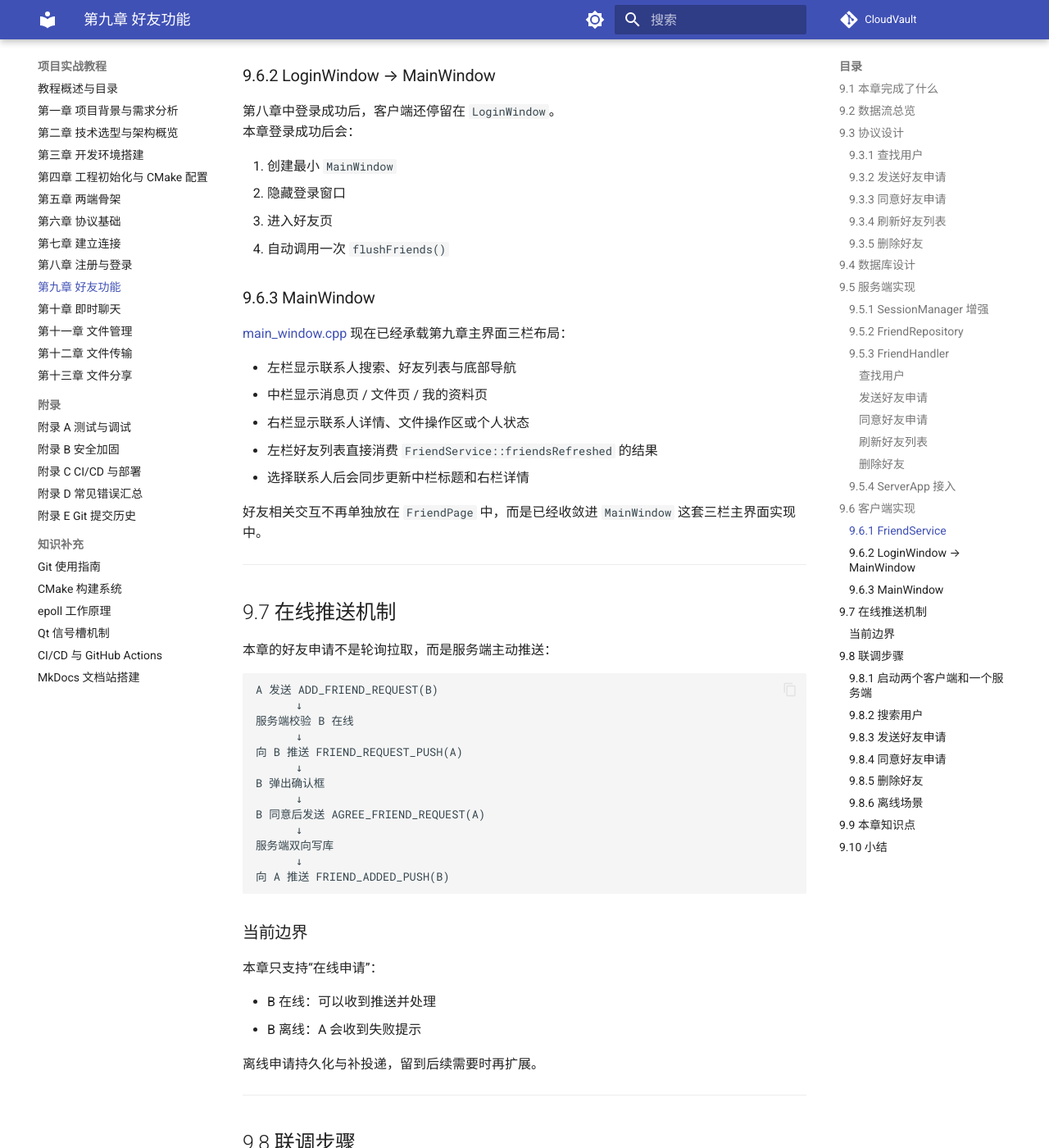
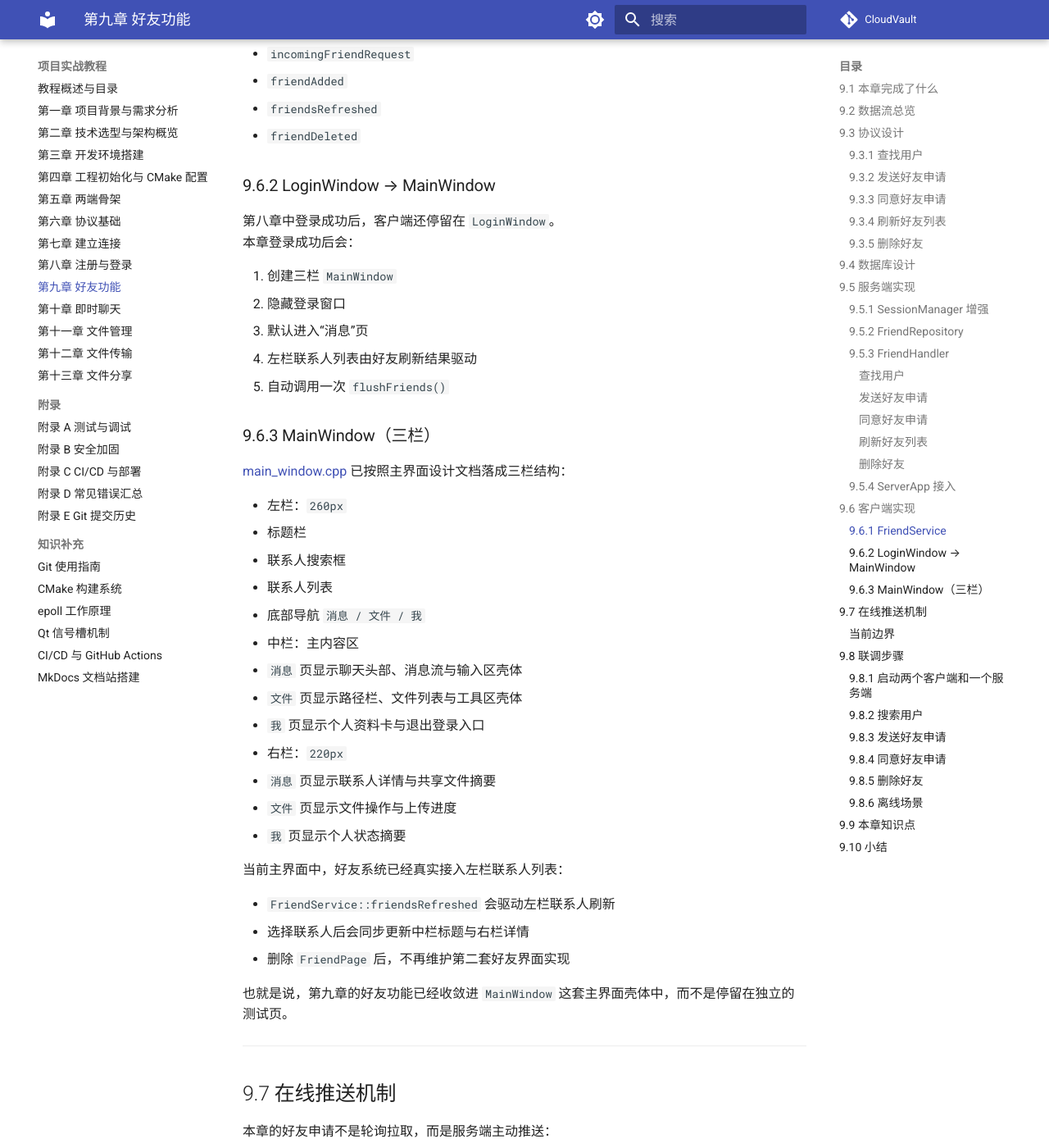
Before and after one commit to lhao4/CloudVault, an MkDocs documentation site: the page built from docs/tutorial/ch09-friend.md, in a window 1280 px wide and 1400 px high, scrolled down 8544 px. Shown: the whole window at 82% size. Built offline with MkDocs 1.6.1 and Material for MkDocs 9.7.7, drawn with Linux system fonts in a browser that asks for light colours; comment, search, counter and statistics services are not loaded; some of the changed text lies outside the part shown.

Commit message:
docs: align chapter 9 tutorial with main window

````diff
--- a/docs/tutorial/ch09-friend.md
+++ b/docs/tutorial/ch09-friend.md
@@ -24,8 +24,10 @@
 - 服务端 `FriendHandler`
 - `SessionManager` 连接反查身份
 - 客户端 `FriendService`
-- 登录后的最小 `MainWindow`
-- 主窗口中的好友页 `FriendPage`
+- 登录后的三栏 `MainWindow`
+- 主界面左栏联系人列表与底部导航
+- 主界面中栏消息 / 文件 / 我的三页壳体
+- 主界面右栏详情面板
 
 当前实现范围：
 
@@ -33,6 +35,8 @@
 - 支持同意好友申请
 - 支持刷新好友列表
 - 支持删除好友
+- 支持登录后进入三栏主界面
+- 左栏好友列表直接联动好友刷新结果
 - 不支持离线好友申请持久化
 - 不支持拒绝好友申请专门回包
 
@@ -43,7 +47,7 @@
 ```text
 A 登录成功
   ↓
-LoginWindow -> MainWindow -> FriendPage
+LoginWindow -> MainWindow（三栏）
   ↓
 FriendService 发送 ADD_FRIEND_REQUEST(B)
   ↓
@@ -388,22 +392,37 @@ findByConnection(std::shared_ptr<TcpConnection>)
 第八章中登录成功后，客户端还停留在 `LoginWindow`。
 本章登录成功后会：
 
-1. 创建最小 `MainWindow`
+1. 创建三栏 `MainWindow`
 2. 隐藏登录窗口
-3. 进入好友页
-4. 自动调用一次 `flushFriends()`
+3. 默认进入“消息”页
+4. 左栏联系人列表由好友刷新结果驱动
+5. 自动调用一次 `flushFriends()`
 
-### 9.6.3 MainWindow
+### 9.6.3 MainWindow（三栏）
 
-[main_window.cpp](/mnt/d/CloudVault/client/src/ui/main_window.cpp) 现在已经承载第九章主界面三栏布局：
+[main_window.cpp](/mnt/d/CloudVault/client/src/ui/main_window.cpp) 已按照主界面设计文档落成三栏结构：
 
-- 左栏显示联系人搜索、好友列表与底部导航
-- 中栏显示消息页 / 文件页 / 我的资料页
-- 右栏显示联系人详情、文件操作区或个人状态
-- 左栏好友列表直接消费 `FriendService::friendsRefreshed` 的结果
-- 选择联系人后会同步更新中栏标题和右栏详情
+- 左栏：`260px`
+  - 标题栏
+  - 联系人搜索框
+  - 联系人列表
+  - 底部导航 `消息 / 文件 / 我`
+- 中栏：主内容区
+  - `消息` 页显示聊天头部、消息流与输入区壳体
+  - `文件` 页显示路径栏、文件列表与工具区壳体
+  - `我` 页显示个人资料卡与退出登录入口
+- 右栏：`220px`
+  - `消息` 页显示联系人详情与共享文件摘要
+  - `文件` 页显示文件操作与上传进度
+  - `我` 页显示个人状态摘要
 
-好友相关交互不再单独放在 `FriendPage` 中，而是已经收敛进 `MainWindow` 这套三栏主界面实现中。
+当前主界面中，好友系统已经真实接入左栏联系人列表：
+
+- `FriendService::friendsRefreshed` 会驱动左栏联系人刷新
+- 选择联系人后会同步更新中栏标题与右栏详情
+- 删除 `FriendPage` 后，不再维护第二套好友界面实现
+
+也就是说，第九章的好友功能已经收敛进 `MainWindow` 这套主界面壳体中，而不是停留在独立的测试页。
 
 ---
 
````
Also changed, not shown: other parts of docs/tutorial/ch09-friend.md (+1 -1 lines), docs/tutorial/index.md (+1 -1 lines).
